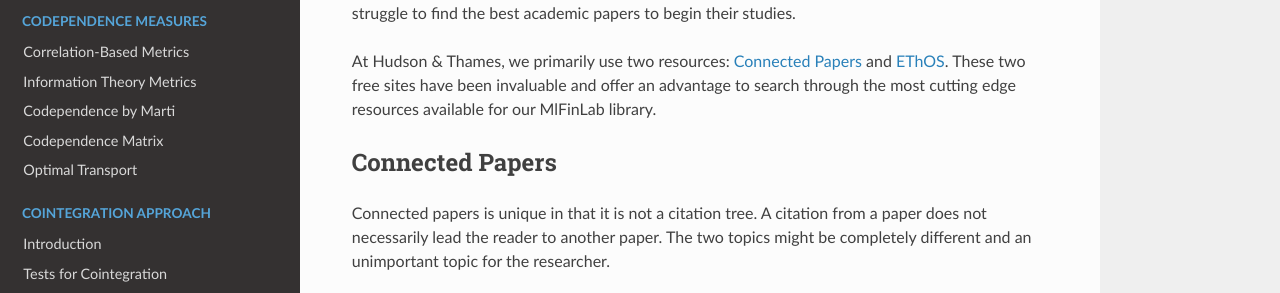
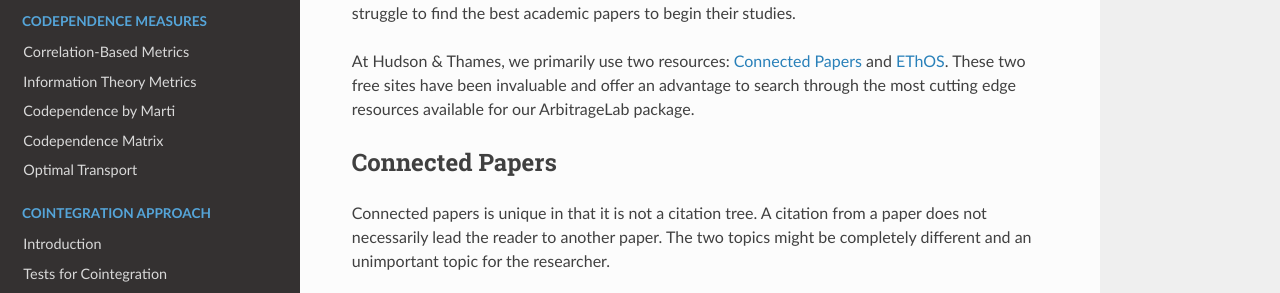
Before and after one commit to hudson-and-thames/arbitragelab, a Sphinx documentation site: the page built from docs/source/getting_started/research_tools.rst, in a window 1280 px wide and 900 px high. Shown: the part 230-523 px from the top of the window. Built offline with Sphinx 7.4.7 and the Read the Docs theme 2.0.0, drawn with Linux system fonts in a browser that asks for light colours; pages that are not in the unit, such as notebooks, are missing from menus.

Commit message:
rm mlfinlab references

```diff
--- a/docs/source/getting_started/research_tools.rst
+++ b/docs/source/getting_started/research_tools.rst
@@ -10,7 +10,7 @@
 
 At Hudson & Thames, we primarily use two resources: `Connected Papers`_ and `EThOS`_. These two
 free sites have been invaluable and offer an advantage to search through the most cutting edge
-resources available for our MlFinLab library.
+resources available for our ArbitrageLab package.
 
 .. _Connected Papers: https://www.connectedpapers.com/
 .. _EThOS: https://ethos.bl.uk/Home.do
--- a/docs/source/other_approaches/pca_approach.rst
+++ b/docs/source/other_approaches/pca_approach.rst
@@ -262,7 +262,7 @@
 excursion of the co-integration residual. We expect most of the assets in our portfolio to be near
 equilibrium most of the time, so we are closing trades at values close to zero.
 
-The signal generating function implemented in the MlFinLab package outputs target weights for each
+The signal generating function implemented in the ArbitrageLab package outputs target weights for each
 asset in our portfolio for each observation time - target weights here are the sum of weights of all
 eigen portfolios that show high mean reversion speed and have needed S-score value at a given time.
 
```
